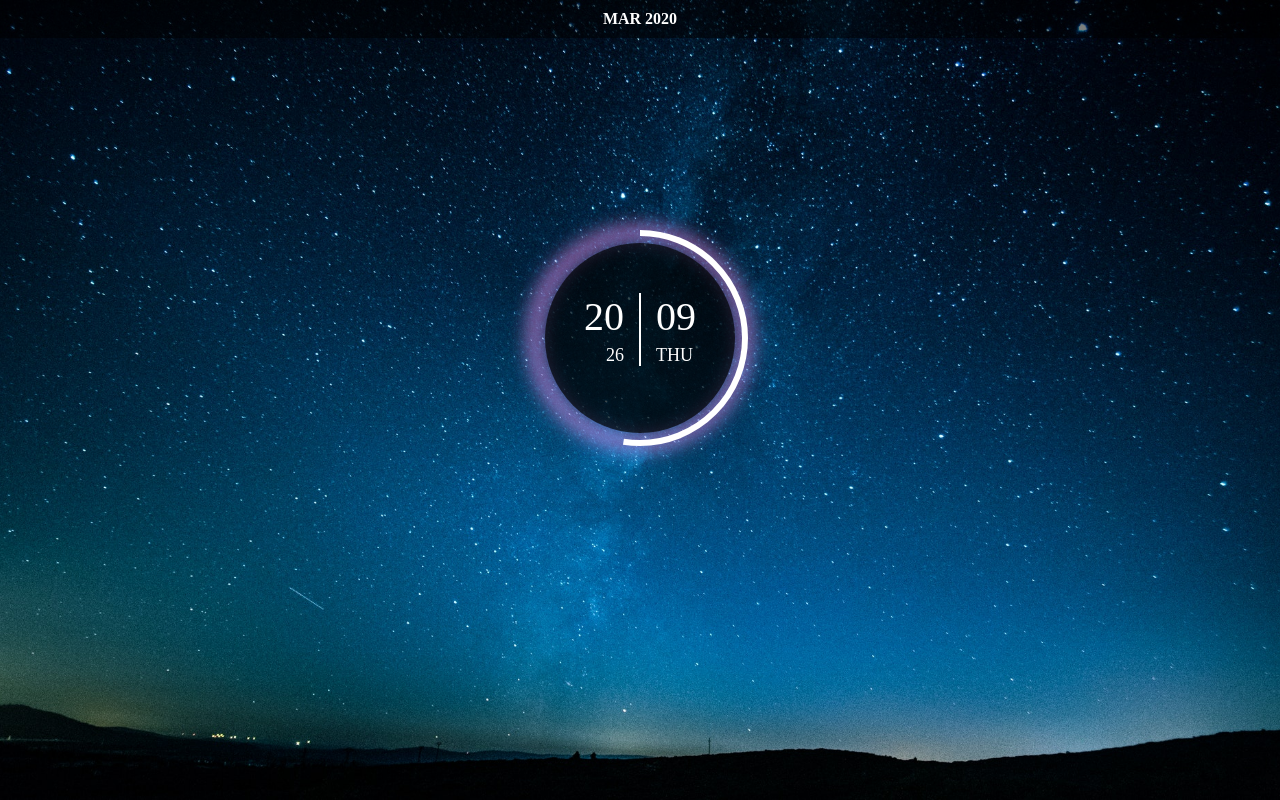
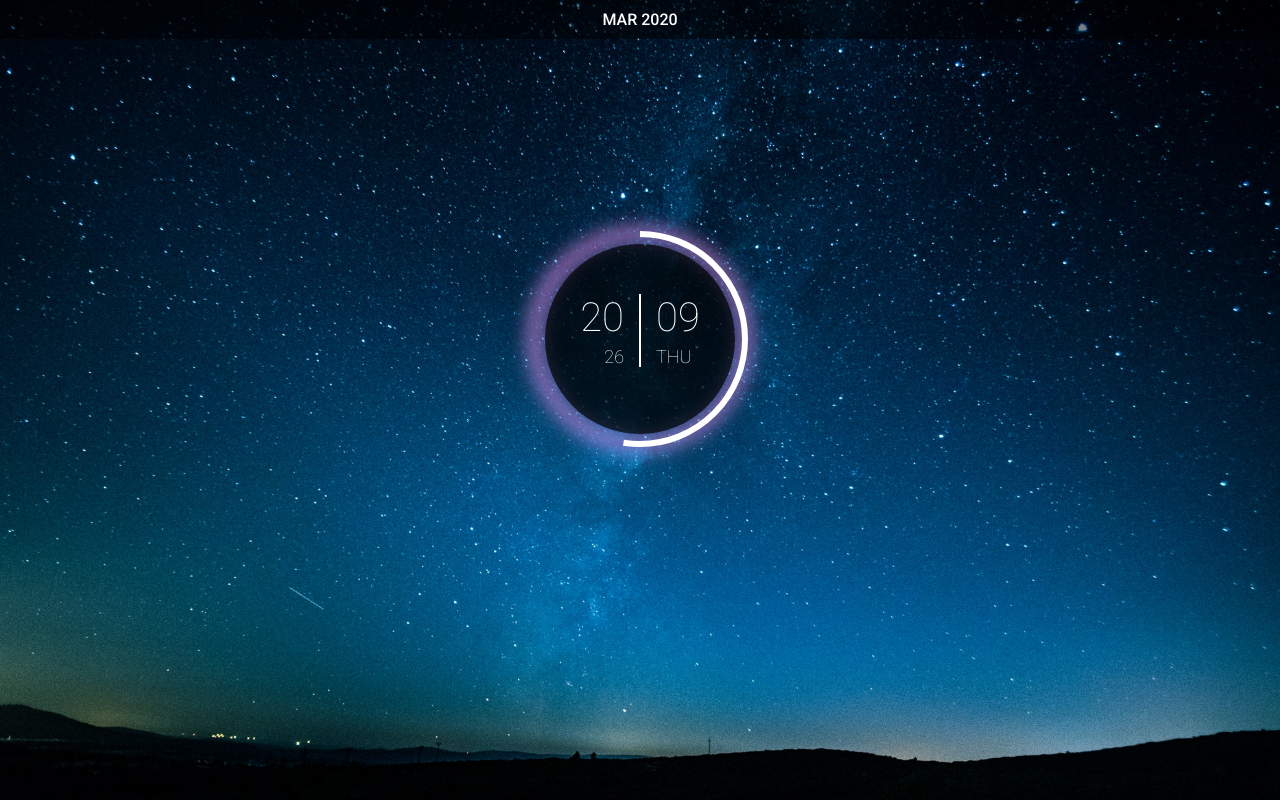
Before and after one commit to 16096320/mhassan-ixt2-challenge-2, a plain HTML site: page index.html in a window 1280 px wide. Drawn offline with Linux system fonts and the light colour scheme.

Commit message:
font fixed
font via google fonts link toegevoegd

```diff
--- a/css/stylesheet.css
+++ b/css/stylesheet.css
@@ -1,4 +1,4 @@
-@import url('https://fonts.googleapis.com/css?family=Roboto&display=swap');
+@import url('https://fonts.googleapis.com/css?family=Roboto:100,300,400,500&display=swap');
 
 * {
 	margin: 0;
@@ -6,14 +6,15 @@
 
 body {
 	color: white;
-	font-family: roboto ultralight;
+	font-family: "Roboto";
+	font-weight: 100;
 	height: 100vh;
 	background-size: cover;
 	background-position: center;
 }
 
 .monthyear {
-	font-weight: bold;
+	font-weight: 500;
 	text-align: center;
 	padding-top: 10px;
 	padding-bottom: 10px;
@@ -32,7 +33,6 @@ body {
 	transform: rotate(-90deg);
 	transform-origin: 50% 50%;
 }
-
 
 .rt-clock {
 	display: flex;
```
